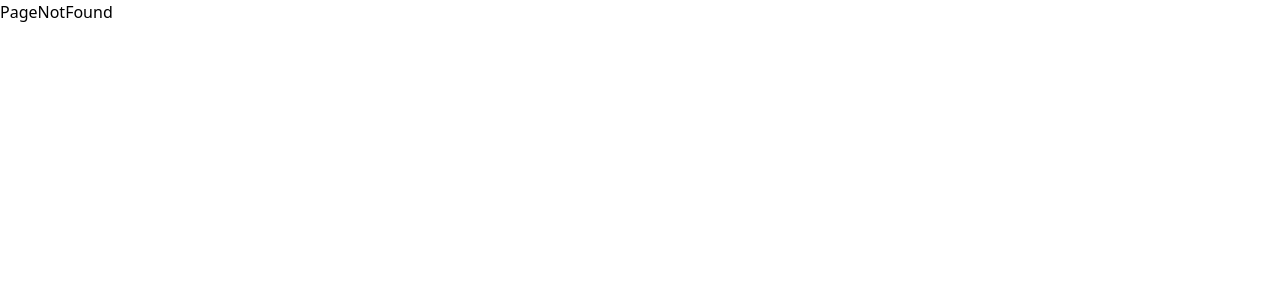
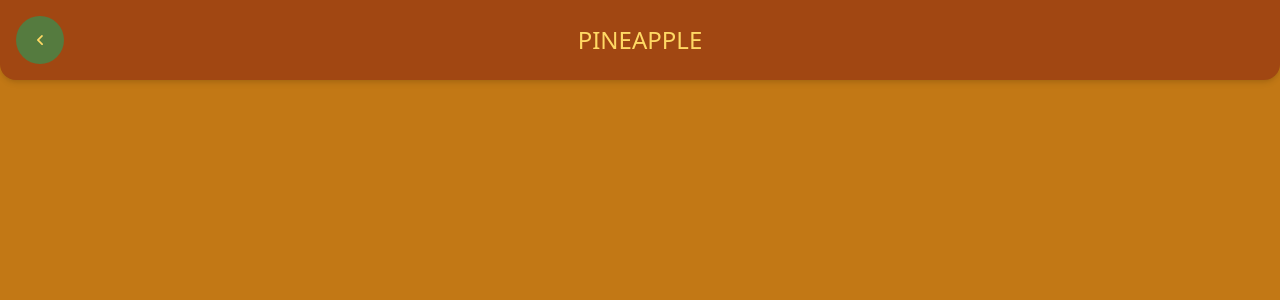
Before and after one commit to YashAgarwal1201/Pineapple, a React (Vite) app: page /success in a window 1280 px wide. Shown: the top 300 px of the page. Built offline with nearby package versions, Linux system fonts and the light colour scheme; a web font is replaced by a local one.

Commit message:
feat: success page

```diff
--- a/src/Components/Header/Header.tsx
+++ b/src/Components/Header/Header.tsx
@@ -10,24 +10,25 @@ const Header = () => {
   return (
     <div className="w-full p-4 flex justify-between items-center bg-metallic-brown rounded-b-2xl shadow-md">
       <Button
-        disabled={pathname === "/" || pathname.includes("/success")}
+        disabled={pathname === "/"}
         icon="pi pi-angle-left"
         className={`${
-          pathname === '/' || pathname.includes('/success')
-            ? 'text-transparent bg-transparent'
-            : 'text-naples-yellow bg-fern-green'
+          pathname === "/"
+            ? "text-transparent bg-transparent"
+            : "text-naples-yellow bg-fern-green"
         } border-0 rounded-full`}
         onClick={() => {
           startTransition(() => {
-            navigate('/')
+            navigate("/");
           });
         }}
       />
       <h1 className="text-2xl text-naples-yellow font-medium">PINEAPPLE</h1>
       <Button
-      disabled={true}
+        disabled={true}
         icon="pi pi-question"
-        className="bg-fern-green text-naples-yellow border-0 rounded-full"
+        // className="bg-fern-green text-naples-yellow border-0 rounded-full"
+        className={"text-transparent bg-transparent border-0 rounded-full"}
       />
     </div>
   );
--- /dev/null
+++ b/src/Pages/SuccessPage/SuccessPage.tsx
@@ -0,0 +1,16 @@
+import React from 'react'
+import Header from '../../Components/Header/Header'
+
+const SuccessPage = () => {
+  return (
+    <div className="w-screen h-screen relative flex flex-col bg-ochre">
+      <Header />
+
+      {/* <div className="h-full p-3 m-3 flex flex-col justify-around items-center bg-metallic-brown rounded-lg shadow-md relative"> */}
+        {/* <PolygonDrawer /> */}
+      {/* </div> */}
+    </div>
+  )
+}
+
+export default SuccessPage
--- a/src/Routes/Routes.tsx
+++ b/src/Routes/Routes.tsx
@@ -29,6 +29,7 @@ import { App } from "./../App";
 
 const UploadPage = lazy(() => import("./../Pages/UploadData/UploadData"));
 const DrawComponent = lazy(() => import("./../Pages/DrawPolygon/DrawPolygon"));
+const SuccessPage = lazy(() => import('./../Pages/SuccessPage/SuccessPage'))
 const PageNotFound = lazy(() => import("./../Pages/PageNotFound/PageNotFound"));
 
 function RoutesComponent() {
@@ -38,6 +39,7 @@ function RoutesComponent() {
         <Route path="/" element={<Outlet />}>
           <Route path="/" element={<UploadPage />} />
           <Route path="/draw" element={<DrawComponent />} />
+          <Route path='/success' element={<SuccessPage />} />
           <Route path="*" element={<PageNotFound />} />
         </Route>
       </Routes>
```
